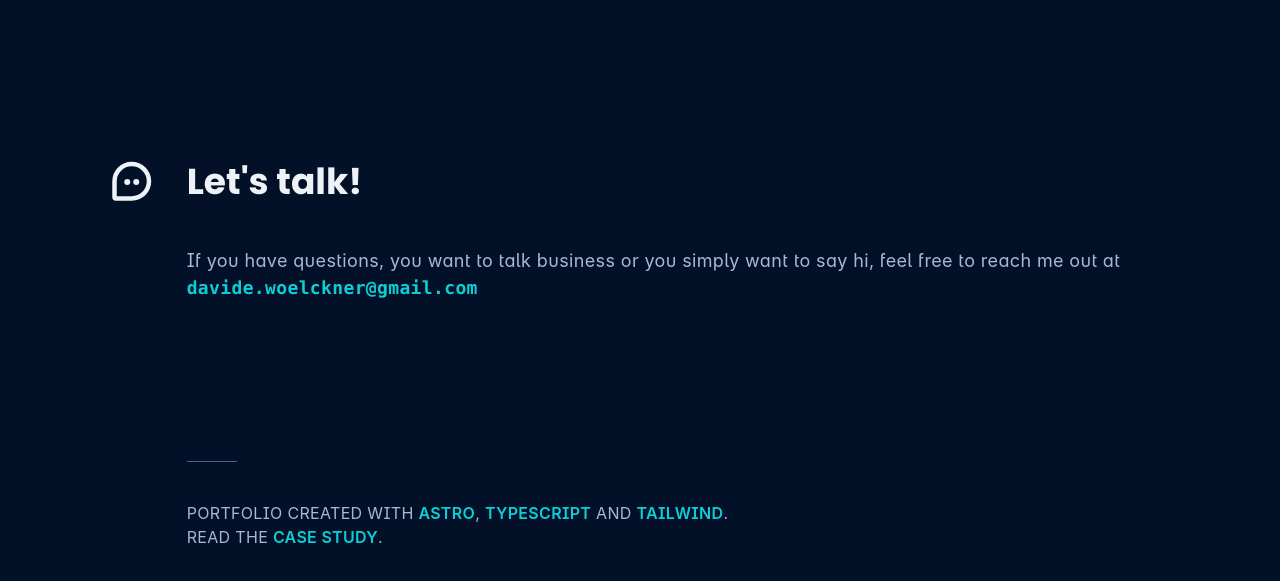
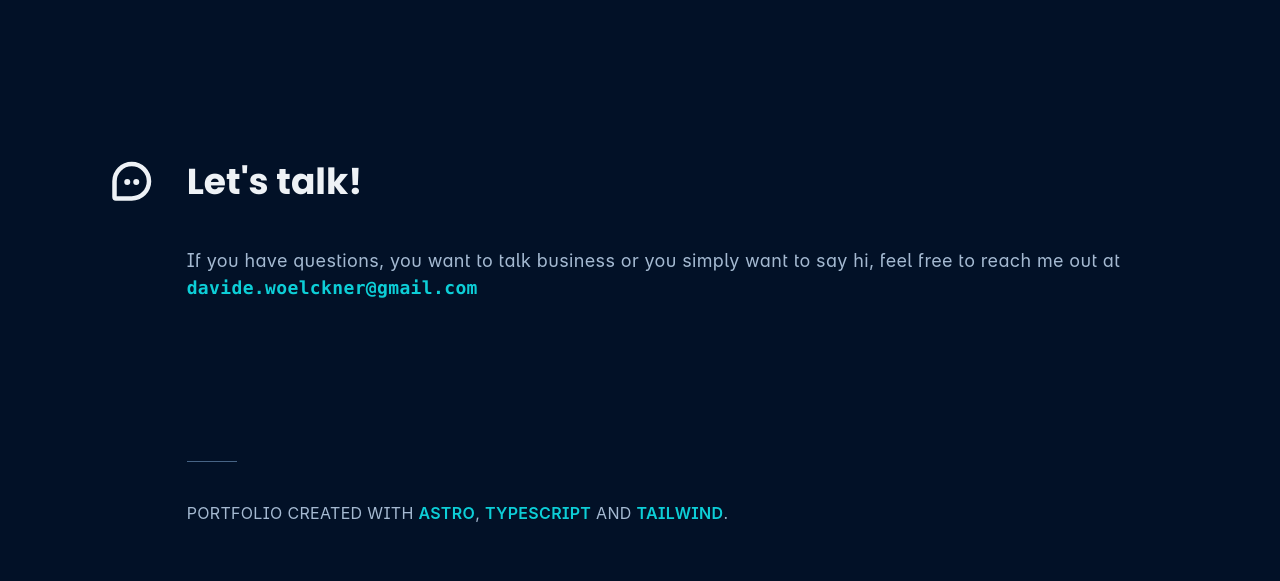
Before and after one commit to DaveKeehl/portfolio, an Astro site: page / in a window 1280 px wide. Shown: the part 2579-3160 px from the top of the page. Built offline with nearby package versions, Linux system fonts and the light colour scheme; Astro itself is replaced by a stand-in of ours; a web font is replaced by a local one.

Commit message:
refactor: remove case study link from footer

```diff
--- a/src/components/sections/Footer.astro
+++ b/src/components/sections/Footer.astro
@@ -23,7 +23,6 @@
         rel="noopener noreferrer">TAILWIND</a
       >.
     </p>
-    <p>READ THE <a href="/project/personal-portfolio">CASE STUDY</a>.</p>
   </div>
 </footer>
 
```
